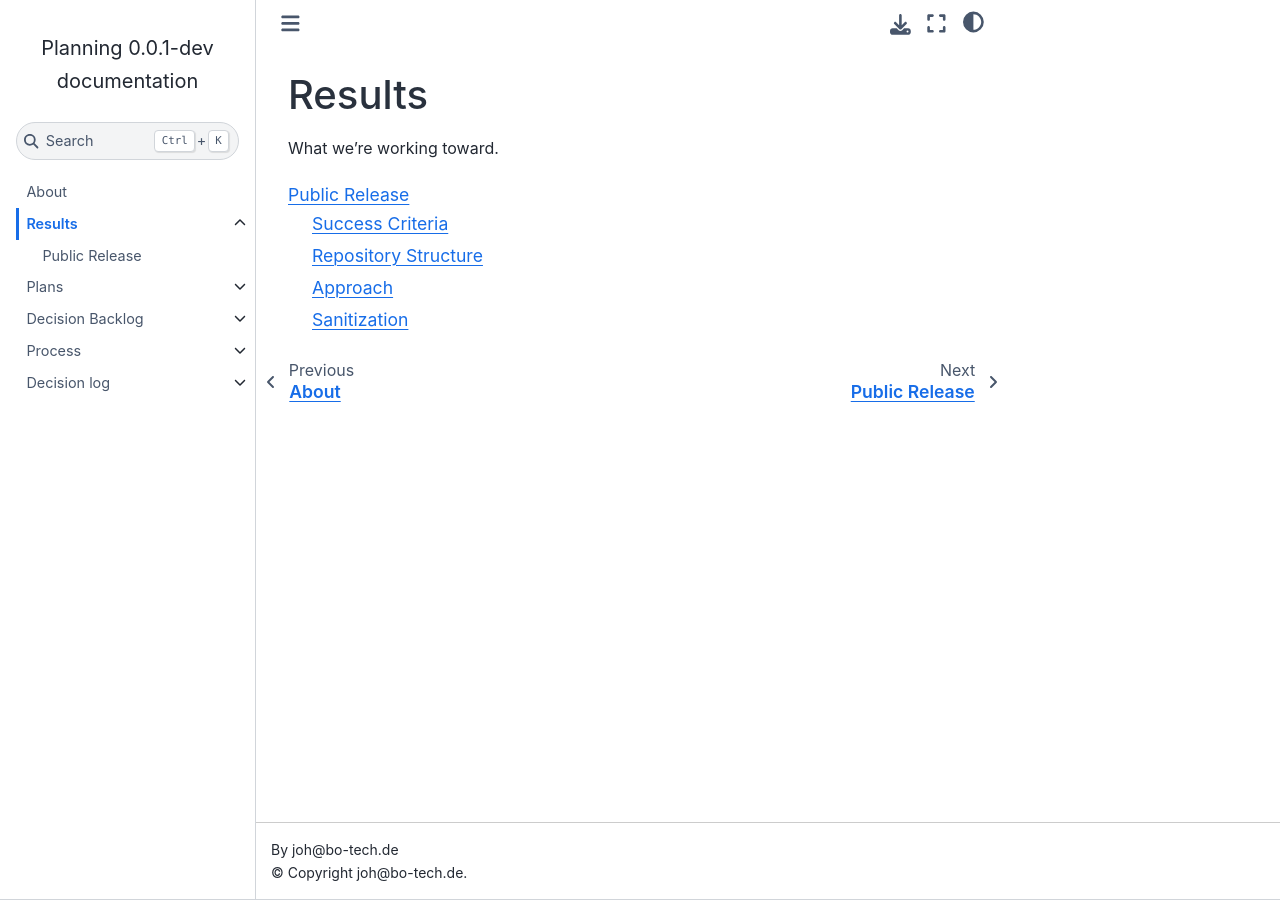
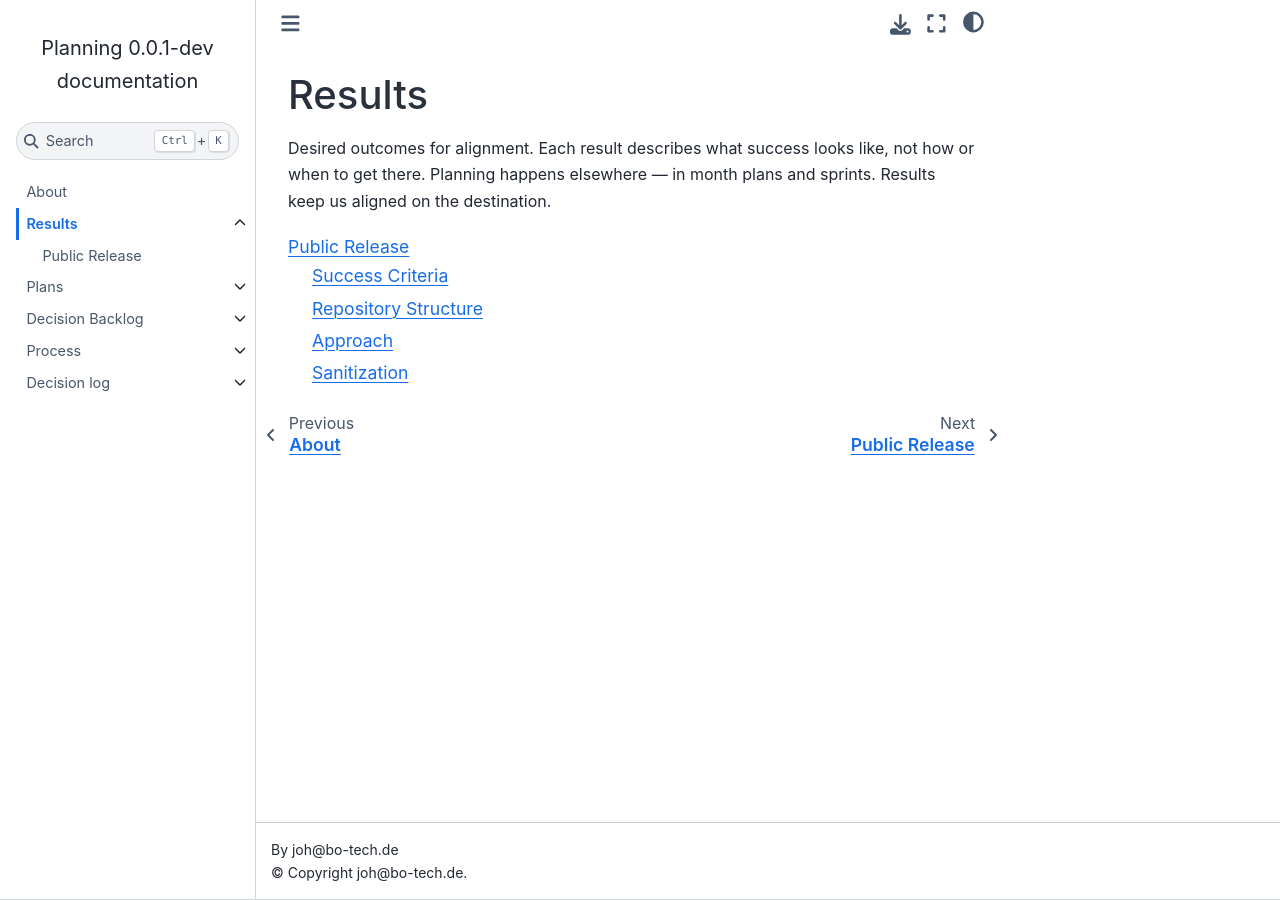
Before and after one commit to bo-tech/business-operations-planning, a Sphinx documentation site: the page built from docs/results/index.rst, in a window 1280 px wide. Built offline with Sphinx 7.4.7 and the Sphinx Book theme 1.1.4, drawn with Linux system fonts in a browser that asks for light colours.

Commit message:
docs: Improve Results section introduction

```diff
--- a/docs/results/index.rst
+++ b/docs/results/index.rst
@@ -2,7 +2,9 @@
 Results
 =======
 
-What we're working toward.
+Desired outcomes for alignment. Each result describes what success looks like,
+not how or when to get there. Planning happens elsewhere — in month plans and
+sprints. Results keep us aligned on the destination.
 
 .. toctree::
    :maxdepth: 2
```
